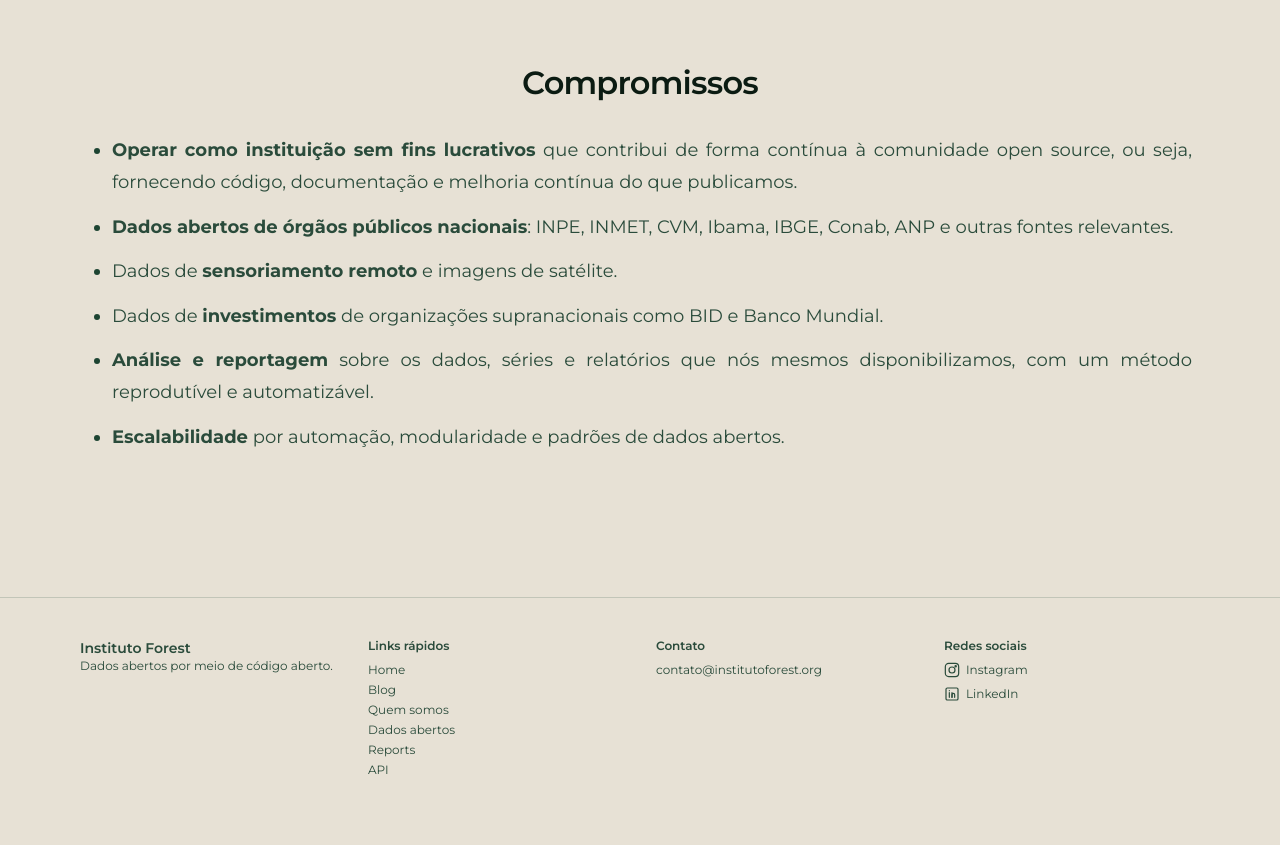
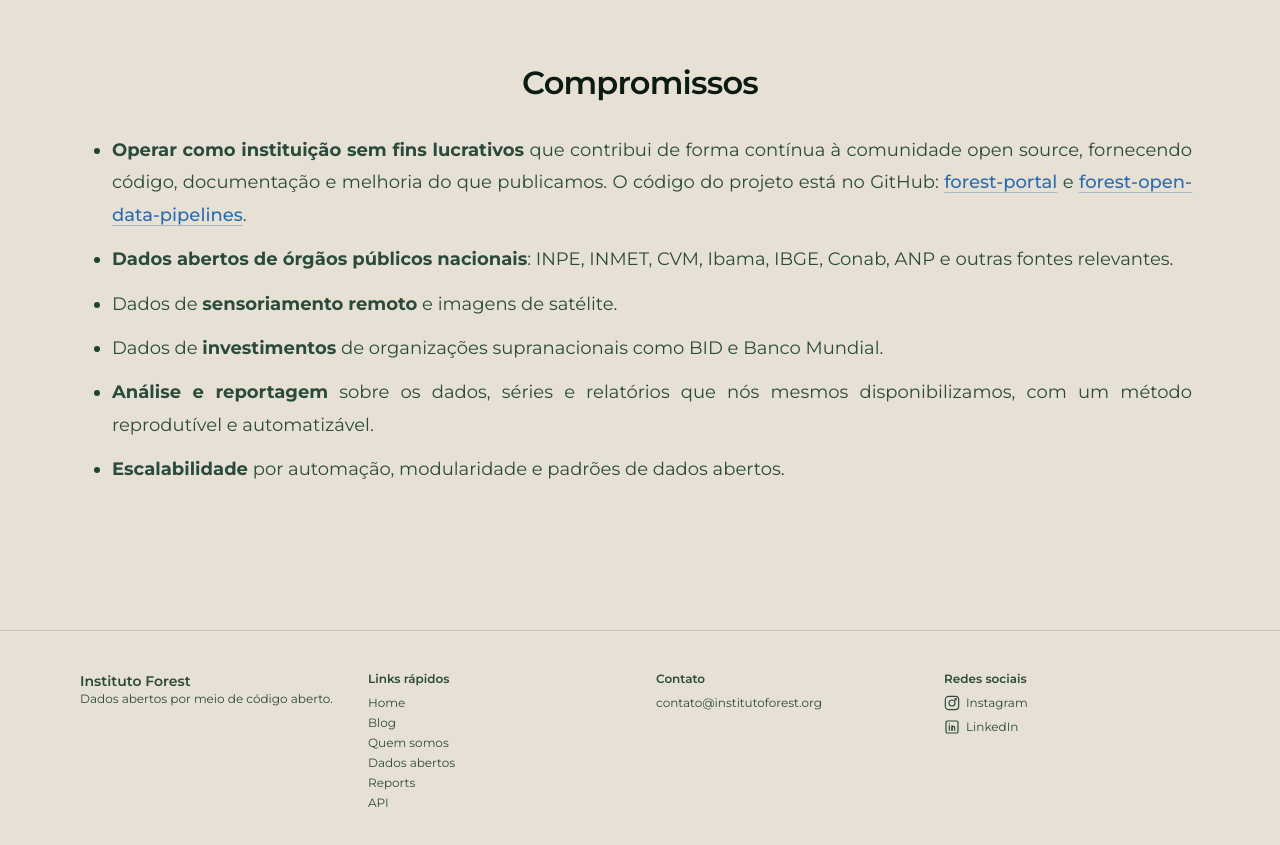
Before and after one commit to julianopadua/forest-portal, a Next.js app: page / in a window 1280 px wide. Shown: the part 1800-2645 px from the top of the page. Before the commit the page ends 2618 px from the top, so only its background shows below. Built offline with nearby package versions, Linux system fonts and the light colour scheme; no server answers.

Commit message:
dev: adding github links

```diff
--- a/content/home/en-US.mdx
+++ b/content/home/en-US.mdx
@@ -22,7 +22,7 @@ import { AboutHero, AboutSection, AboutSpinningLogo } from "@/components/about";
 
 <AboutSection title="Commitments" contentWidth="wide">
   <ul className="not-prose list-disc space-y-3 pl-6 marker:text-[color:var(--primary)]">
-    <li><strong>Operating as a nonprofit institution</strong> that contributes continuously to the open source community, providing code, documentation, and ongoing improvement of what we publish.</li>
+    <li><strong>Operating as a nonprofit institution</strong> that contributes continuously to the open source community, providing code, documentation, and ongoing improvement of what we publish. Project code is on GitHub: <a href="https://github.com/julianopadua/forest-portal" className="font-medium text-[color:var(--accent)] underline decoration-[color:var(--accent)]/35 underline-offset-4" target="_blank" rel="noopener noreferrer">forest-portal</a> and <a href="https://github.com/julianopadua/forest-open-data-pipelines" className="font-medium text-[color:var(--accent)] underline decoration-[color:var(--accent)]/35 underline-offset-4" target="_blank" rel="noopener noreferrer">forest-open-data-pipelines</a>.</li>
     <li><strong>Open data from national public agencies</strong>: INPE, INMET, CVM, Ibama, IBGE, Conab, ANP, and other relevant sources.</li>
     <li>Data from <strong>remote sensing</strong> and satellite imagery.</li>
     <li>Data on <strong>investments</strong> from supranational organizations such as the IDB and World Bank.</li>
--- a/content/home/pt-BR.mdx
+++ b/content/home/pt-BR.mdx
@@ -22,7 +22,7 @@ import { AboutHero, AboutSection, AboutSpinningLogo } from "@/components/about";
 
 <AboutSection title="Compromissos" contentWidth="wide">
   <ul className="not-prose list-disc space-y-3 pl-6 marker:text-[color:var(--primary)]">
-    <li><strong>Operar como instituição sem fins lucrativos</strong> que contribui de forma contínua à comunidade open source, ou seja, fornecendo código, documentação e melhoria contínua do que publicamos.</li>
+    <li><strong>Operar como instituição sem fins lucrativos</strong> que contribui de forma contínua à comunidade open source, fornecendo código, documentação e melhoria do que publicamos. O código do projeto está no GitHub: <a href="https://github.com/julianopadua/forest-portal" className="font-medium text-[color:var(--accent)] underline decoration-[color:var(--accent)]/35 underline-offset-4" target="_blank" rel="noopener noreferrer">forest-portal</a> e <a href="https://github.com/julianopadua/forest-open-data-pipelines" className="font-medium text-[color:var(--accent)] underline decoration-[color:var(--accent)]/35 underline-offset-4" target="_blank" rel="noopener noreferrer">forest-open-data-pipelines</a>.</li>
     <li><strong>Dados abertos de órgãos públicos nacionais</strong>: INPE, INMET, CVM, Ibama, IBGE, Conab, ANP e outras fontes relevantes.</li>
     <li>Dados de <strong>sensoriamento remoto</strong> e imagens de satélite.</li>
     <li>Dados de <strong>investimentos</strong> de organizações supranacionais como BID e Banco Mundial.</li>
--- a/src/i18n/dictionaries.ts
+++ b/src/i18n/dictionaries.ts
@@ -415,7 +415,7 @@ export const dictionaries: Record<Locale, Dict> = {
             title: "Compromissos",
             openSourceLinkText: "comunidade open source",
             bullets: [
-              "Ser uma instituição sem fins lucrativos que contribui de forma contínua à comunidade open source - código, documentação e melhoria pública do que publicamos.",
+              "Ser uma instituição sem fins lucrativos que contribui de forma contínua à comunidade open source, com código em github.com/julianopadua/forest-portal e github.com/julianopadua/forest-open-data-pipelines.",
               "Dados abertos de órgãos públicos nacionais: INPE, INMET, CVM, Ibama, IBGE, Conab, ANP e outras fontes relevantes.",
               "Dados de sensoriamento remoto e imagens de satélite.",
               "Dados de investimentos de organizações supranacionais como BID e Banco Mundial.",
@@ -764,7 +764,7 @@ export const dictionaries: Record<Locale, Dict> = {
             title: "Commitments",
             openSourceLinkText: "open source community",
             bullets: [
-              "Operating as a nonprofit institution that contributes continuously to the open source community - code, documentation, and public improvement of what we publish.",
+              "Operating as a nonprofit institution that contributes continuously to the open source community, with code at github.com/julianopadua/forest-portal and github.com/julianopadua/forest-open-data-pipelines.",
               "Open data from national public agencies: INPE, INMET, CVM, Ibama, IBGE, Conab, ANP, and other relevant sources.",
               "Remote sensing and satellite imagery data.",
               "Investment data from supranational organizations such as the IDB and World Bank.",
```
